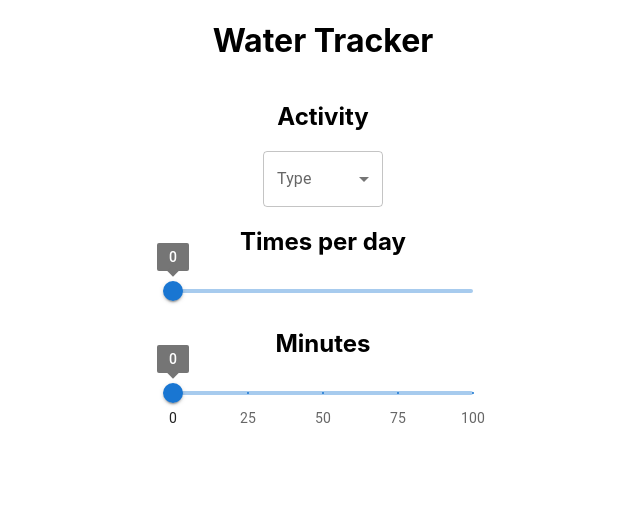
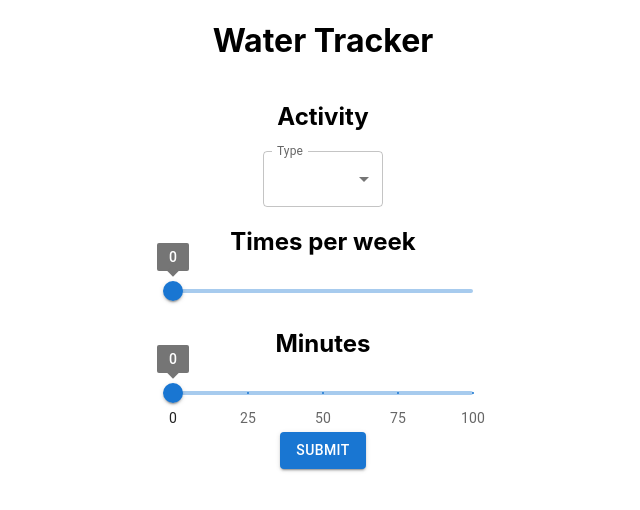
Before and after one commit to dwaynek24/water-tracker, a React (Create React App) app: page / in a window 1280 px wide. Shown: the top 510 px of the page, without its empty margins (317-957 px from the left). Built offline with nearby package versions, Linux system fonts and the light colour scheme.

Commit message:
add submit button

```diff
--- a/package.json
+++ b/package.json
@@ -12,6 +12,7 @@
     "@testing-library/user-event": "^13.5.0",
     "react": "^18.2.0",
     "react-dom": "^18.2.0",
+    "react-router-dom": "^6.4.3",
     "react-scripts": "5.0.1",
     "web-vitals": "^2.1.4"
   },
--- a/src/components/InputForm.js
+++ b/src/components/InputForm.js
@@ -1,94 +1,100 @@
-import React from 'react';
-import Box from '@mui/material/Box';
-import Slider from '@mui/material/Slider';
-import InputLabel from '@mui/material/InputLabel';
-import MenuItem from '@mui/material/MenuItem';
-import FormControl from '@mui/material/FormControl';
-import Select from '@mui/material/Select';
-import { useState } from 'react';
+import React from "react";
+import Box from "@mui/material/Box";
+import Slider from "@mui/material/Slider";
+import InputLabel from "@mui/material/InputLabel";
+import MenuItem from "@mui/material/MenuItem";
+import FormControl from "@mui/material/FormControl";
+import Select from "@mui/material/Select";
+import { useState } from "react";
+import { Button } from "@mui/material";
 
 const markss = [
   {
     value: 0,
-        label: '0',
+    label: "0",
   },
   {
     value: 1,
-        label: '1',
+    label: "1",
   },
   {
     value: 2,
-        label: '2',
+    label: "2",
   },
   {
     value: 3,
-        label: '3 ',
+    label: "3 ",
   },
   {
     value: 4,
-        label: '4',
+    label: "4",
   },
-
 ];
 
 const marks = [
   {
     value: 0,
-    label: '0',
+    label: "0",
   },
   {
     value: 25,
-    label: '25',
+    label: "25",
   },
   {
     value: 50,
-    label: '50 ',
+    label: "50 ",
   },
   {
     value: 75,
-    label: '75 ',
+    label: "75 ",
   },
   {
     value: 100,
-    label: '100',
+    label: "100",
   },
 ];
 
 function valuetext(value) {
   return `${value}`;
 }
-function valuetext2(value2) {
-    return `${value2}`;
+function valuetext2(value) {
+  return `${value}`;
 }
-function InputForm(props) {
-    const [type, setType] =useState('');
+
+function InputForm() {
+  const [user, setUser] = useState({
+    name: "",
+    activity: "",
+    frequency: "",
+    duration: "",
+    gallons: "",
+  });
 
   const handleChange = (event) => {
-      setType(event.target.value);
+    setUser(event.target.value);
   };
   return (
-        <main className = 'inputForm'>
-            <h2 className = 'inputForm'> Activity</h2>
+    <main className="inputForm">
+      <h2 className="inputForm"> Activity</h2>
       <div>
         <Box sx={{ minWidth: 120 }}>
           <FormControl fullWidth>
-        <InputLabel id="demo-simple-select-label">Type</InputLabel>
+            <InputLabel id="Type">Type</InputLabel>
             <Select
-          labelId="demo-simple-select-label"
-          id="demo-simple-select"
-          value={type}
+              labelId="activity"
+              id="activity"
+              value={user}
               label="Type"
               onChange={handleChange}
             >
               <MenuItem value={1}>Shower</MenuItem>
-          <MenuItem value={1}>Bath</MenuItem>
-          <MenuItem value={1}>At Home Car Wash</MenuItem>
+              <MenuItem value={2}>Bath</MenuItem>
             </Select>
           </FormControl>
         </Box>
-            </div >
+      </div>
       <div>
-            <h2>Times per day</h2>
+        <h2>Times per week</h2>
         <Box sx={{ width: 300 }}>
           <Slider
             aria-label="Always visible"
@@ -99,9 +105,9 @@ function InputForm(props) {
             valueLabelDisplay="on"
           />
         </Box>
-    </div >
+      </div>
 
-            <h2 className = 'inputForm'> Minutes</h2>
+      <h2 className="inputForm"> Minutes</h2>
       <Box sx={{ width: 300 }}>
         <Slider
           aria-label="Always visible"
@@ -112,6 +118,16 @@ function InputForm(props) {
           valueLabelDisplay="on"
         />
       </Box>
+      <div>
+        <Button
+          onClick={() => {
+            alert("clicked");
+          }}
+          variant="contained"
+        >
+          Submit
+        </Button>
+      </div>
     </main>
   );
 }
```
Also changed, not shown: 1 other file (tests, documents, lock files or other folders). Lines whose indentation alone changed are shown as unchanged.
